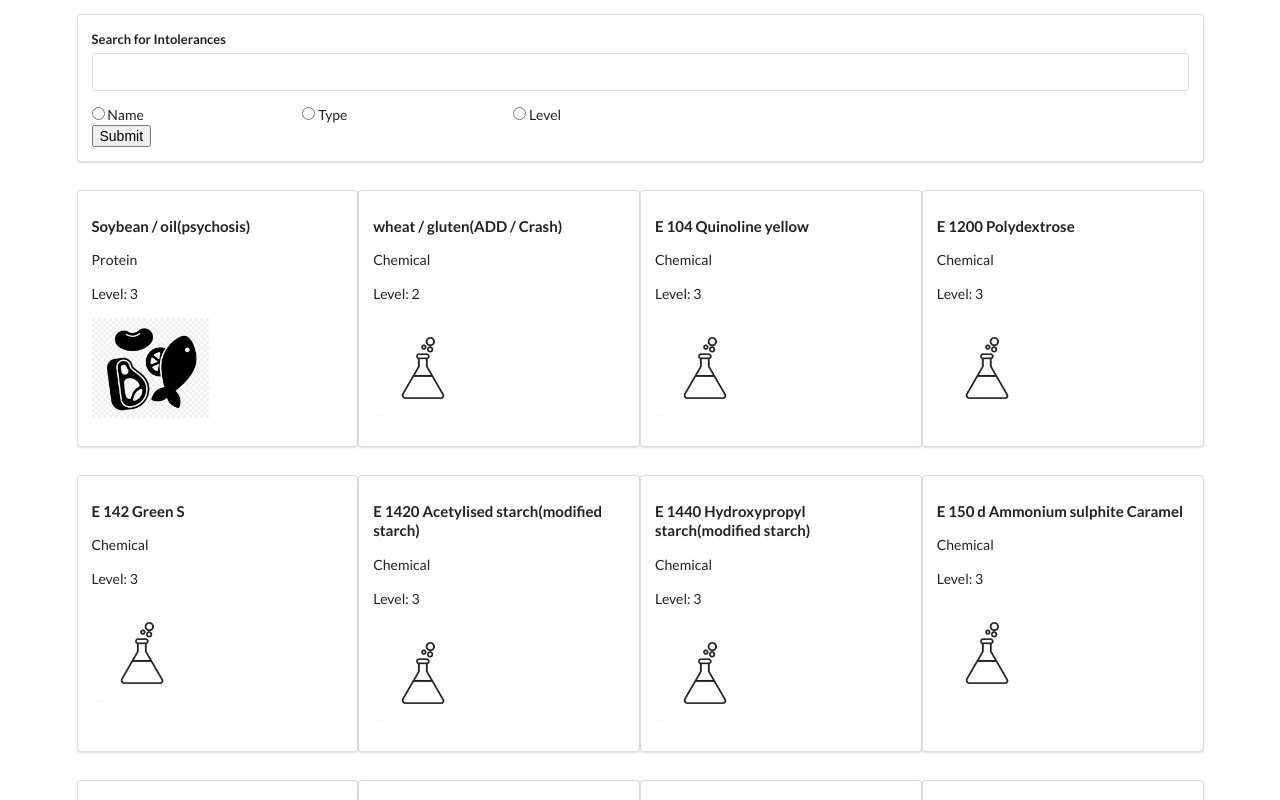
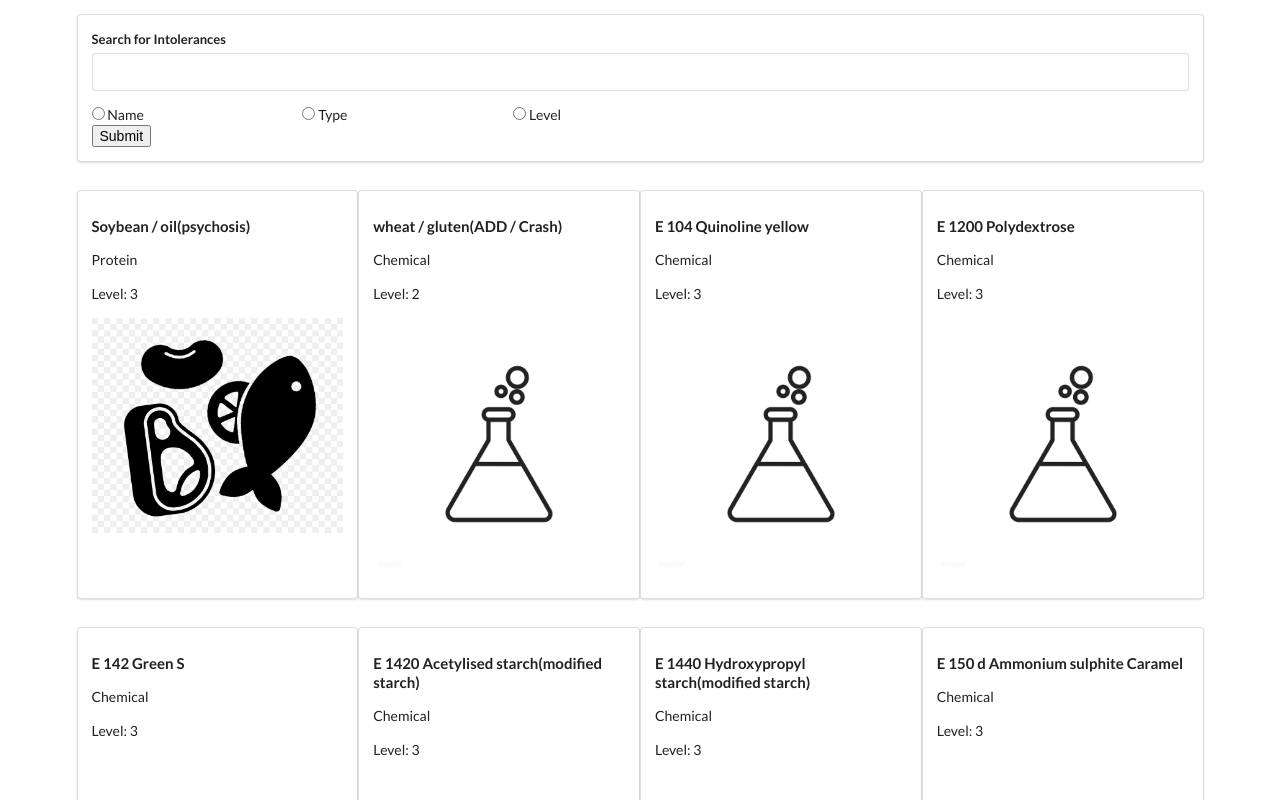
Before and after one commit to TheDoctorWhom/intolerances, a React (Create React App) app: page / in a window 1280 px wide. Shown: the top 800 px of the page. Built offline with nearby package versions, Linux system fonts and the light colour scheme.

Commit message:
Update VideoItem.css

```diff
--- a/src/components/VideoItem.css
+++ b/src/components/VideoItem.css
@@ -17,7 +17,7 @@
     margin-top: auto !important;*/
 }
 img {
-  height: 100px !important;
+  /*height: 100px !important;*/
 
   /*min-height: 100px;*/
 }
```
